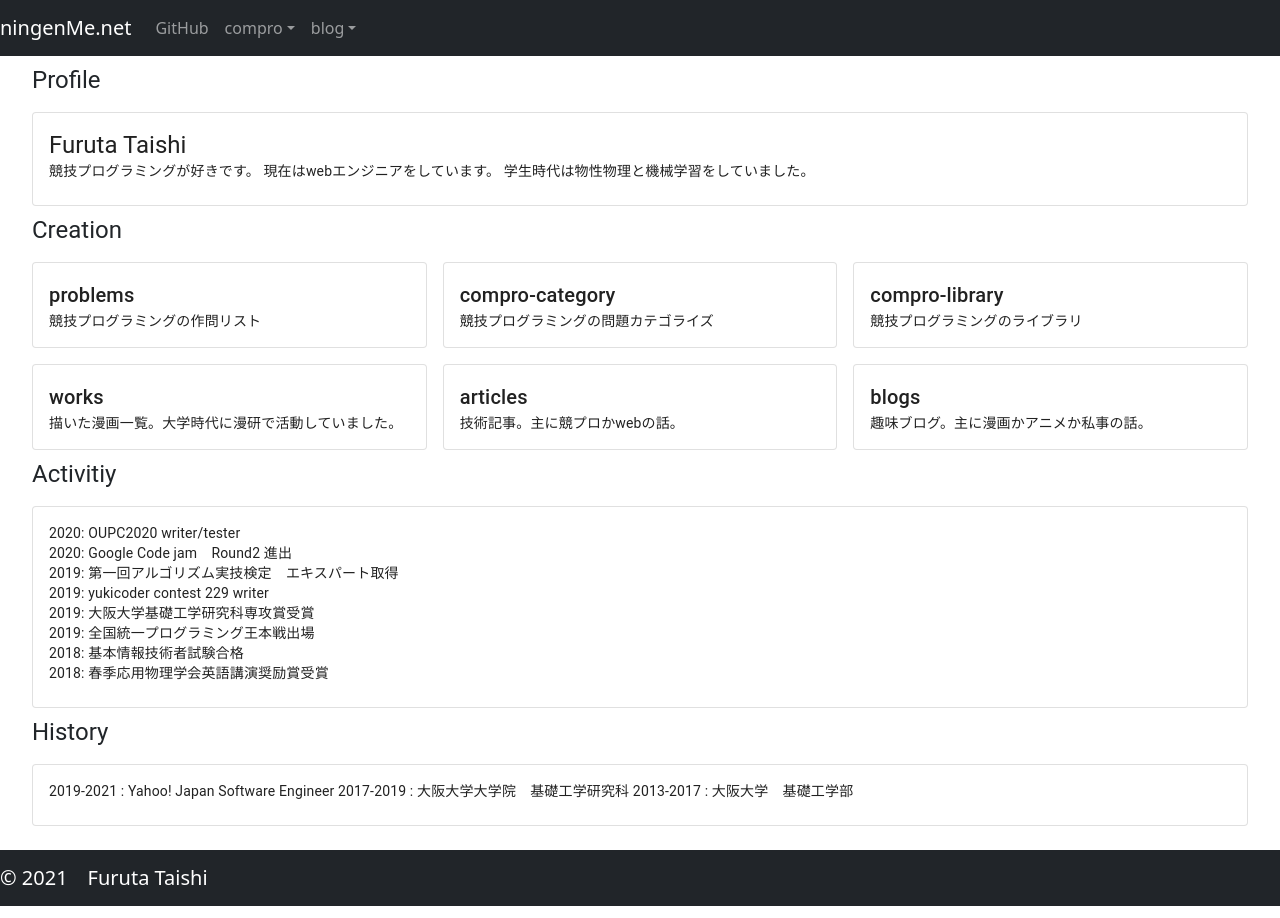
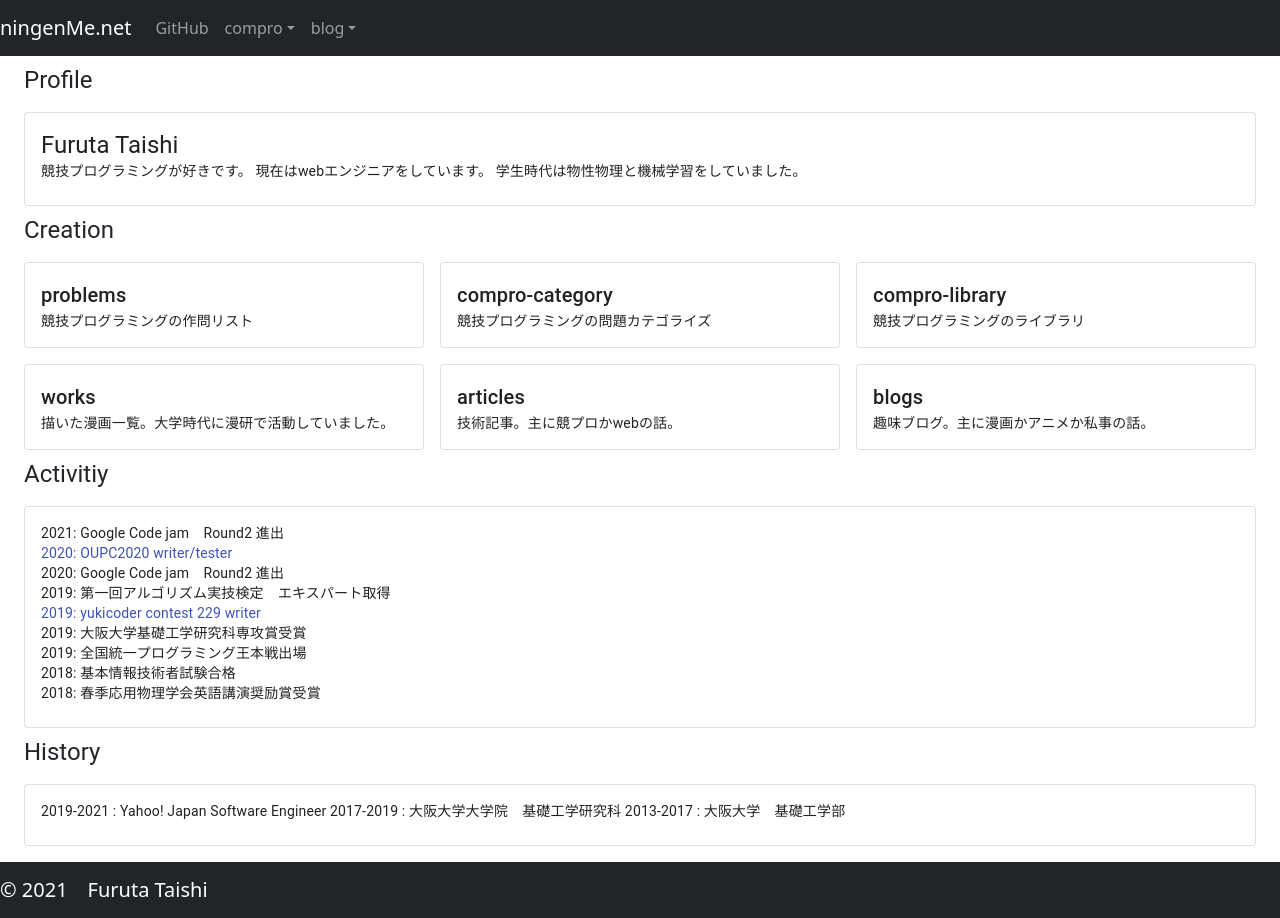
Before and after one commit to ningenMe/akari-front, a Next.js app: page /home in a window 1280 px wide. Built offline with nearby package versions, Linux system fonts and the light colour scheme.

Commit message:
[modify]

```diff
--- /dev/null
+++ b/src/atoms/OptionalHref.tsx
@@ -0,0 +1,20 @@
+import React from 'react';
+import {Link} from '@material-ui/core';
+
+export const OptionalLink = ({body,href} : {body:string,href:string|null} ) => {
+    if(href === null) {
+        return (
+            <a>
+                {body}
+            </a>
+        );
+    }
+    else {
+        return (
+            <Link href={href}>
+                {body}
+            </Link>
+        )
+    }
+}
+export default OptionalLink
--- a/src/interfaces/Activity.ts
+++ b/src/interfaces/Activity.ts
@@ -1,4 +1,5 @@
 export default interface Activity{
-    readonly year:  number,
-    readonly body:  string
+    readonly year :  number,
+    readonly body :  string,
+    readonly href :  string|null
 }
--- a/src/organisms/ActivityFrame.tsx
+++ b/src/organisms/ActivityFrame.tsx
@@ -1,50 +1,63 @@
 import React from 'react';
-import {Grid,Typography,Card,CardContent} from '@material-ui/core';
+import {Grid,Typography,Card,CardContent,Link} from '@material-ui/core';
 import Activity from 'interfaces/Activity'
+import OptionalHref from 'atoms/OptionalHref'
 
 export const ActivityFrame = () => {
 
     const activities : ReadonlyArray<Activity> = [
         {
-            year : 2020,
-            body : "OUPC2020 writer/tester"
+            year : 2021,
+            body : "Google Code jam　Round2 進出",
+            href : null
         },
         {
             year : 2020,
-            body : "Google Code jam　Round2 進出"
+            body : "OUPC2020 writer/tester",
+            href : "https://onlinejudge.u-aizu.ac.jp/beta/room.html#OUPC2020/info"
+        },
+        {
+            year : 2020,
+            body : "Google Code jam　Round2 進出",
+            href : null
         },
         {
             year : 2019,
-            body : "第一回アルゴリズム実技検定　エキスパート取得"
+            body : "第一回アルゴリズム実技検定　エキスパート取得",
+            href : null
         },
         {
             year : 2019,
-            body : "yukicoder contest 229 writer"
+            body : "yukicoder contest 229 writer",
+            href : "https://yukicoder.me/contests/241"
         },
         {
             year : 2019,
-            body : "大阪大学基礎工学研究科専攻賞受賞"
+            body : "大阪大学基礎工学研究科専攻賞受賞",
+            href : null
         },
         {
             year : 2019,
-            body : "全国統一プログラミング王本戦出場"
+            body : "全国統一プログラミング王本戦出場",
+            href : null
         },
         {
             year : 2018,
-            body : "基本情報技術者試験合格"
+            body : "基本情報技術者試験合格",
+            href : null
         },
         {
             year : 2018,
-            body : "春季応用物理学会英語講演奨励賞受賞"
+            body : "春季応用物理学会英語講演奨励賞受賞",
+            href : null
         },
     ]
 
     const contents = activities.map((activity) =>
-        <Typography variant="body2" component="p">
-            {activity.year + ": " + activity.body}
+        <Typography variant="body2" component="p" key={activity.body}>
+            <OptionalHref body={activity.year + ": " + activity.body} href={activity.href}/>
         </Typography>
     );
-
 
     return (
         <Grid container spacing={2}>
--- a/src/pages/home.tsx
+++ b/src/pages/home.tsx
@@ -1,5 +1,5 @@
 import React from 'react';
-import {Box, Container} from '@material-ui/core';
+import {Grid, Container} from '@material-ui/core';
 import ProfileFrame from 'organisms/ProfileFrame'
 import CreationFrame from 'organisms/CreationFrame'
 import ActivityFrame from 'organisms/ActivityFrame'
@@ -8,12 +8,13 @@ import HistoryFrame from 'organisms/HistoryFrame'
 export const Home = () => {
     return (
         <Container>
-            <Box m={1}>
-                <ProfileFrame/>
-                <CreationFrame/>
-                <ActivityFrame/>
-                <HistoryFrame/>
-            </Box>
+            <Grid container spacing = {4}>
+                <Grid item xs={12}></Grid>
+            </Grid>
+            <ProfileFrame/>
+            <CreationFrame/>
+            <ActivityFrame/>
+            <HistoryFrame/>
         </Container>
     );
 }
```
